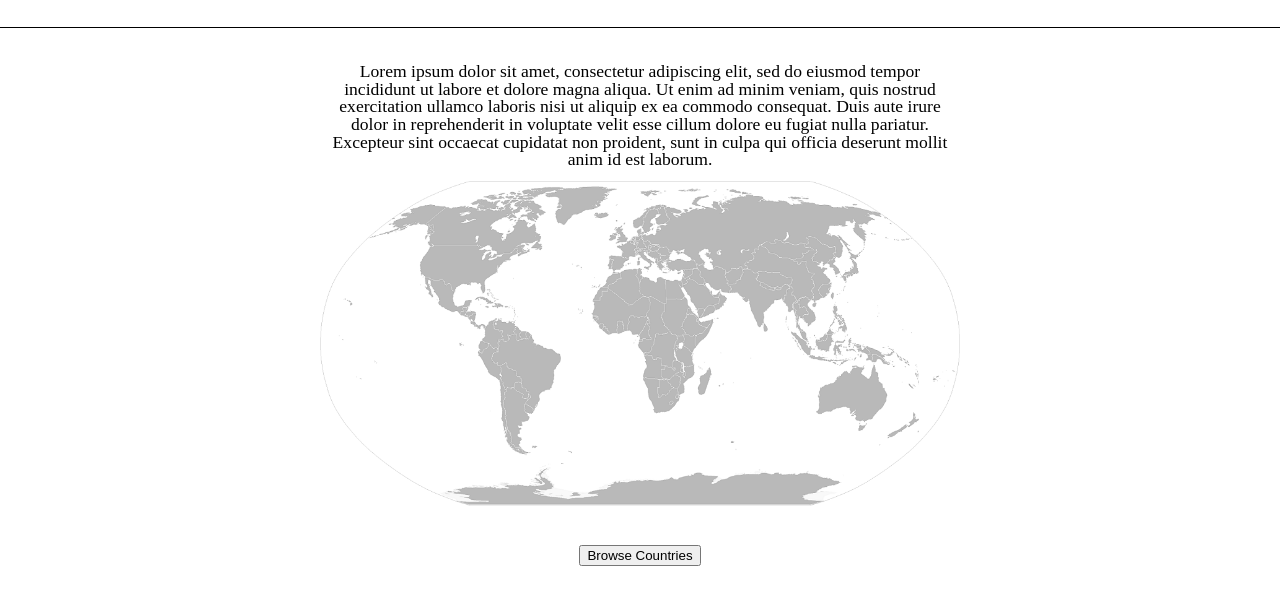
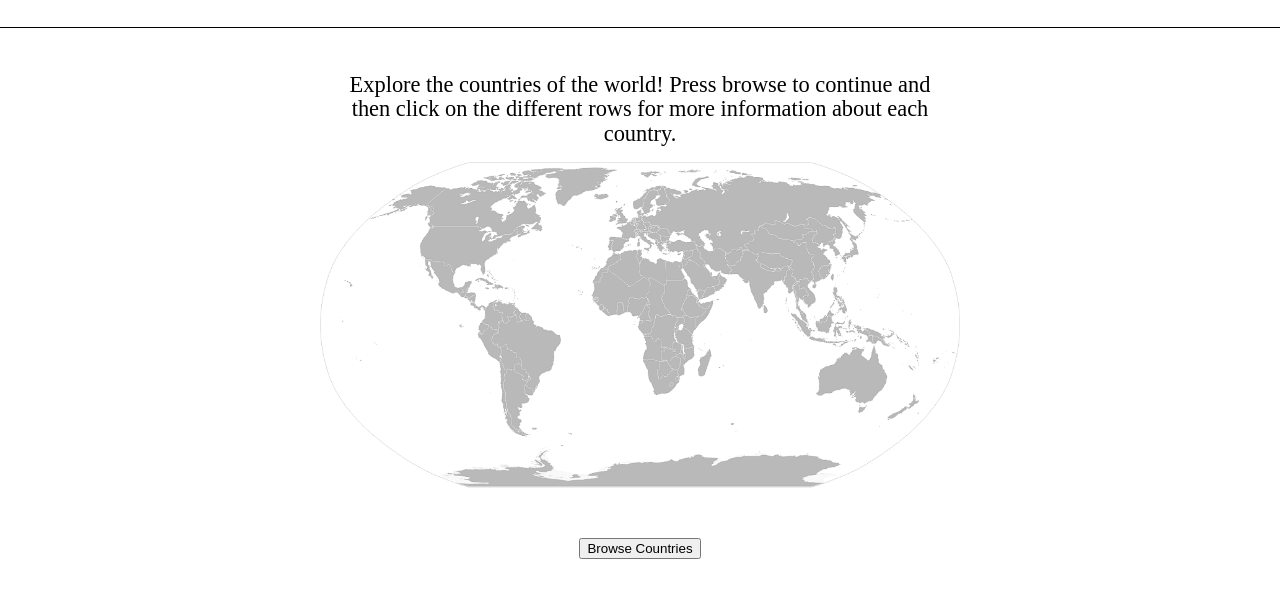
Before and after one commit to danlee9/countries-app, a website: page app/index.html in a window 1280 px wide. Shown: the part 69-674 px from the top of the page. Drawn offline with nearby package versions, Linux system fonts and the light colour scheme; some packages are replaced by stand-ins of ours.

Commit message:
Replace placeholder description with an actual description

```diff
--- a/app/components/style.css
+++ b/app/components/style.css
@@ -60,8 +60,9 @@ label {
 }
 
 #desc {
-	font-size: 1.1em;
-	width: 40%;
+	font-size: 1.4em;
+	line-height: 1.1em;
+	width: 35%;
 	margin: 2em auto;
 }
 
--- a/app/home/home.html
+++ b/app/home/home.html
@@ -1,6 +1,6 @@
 <div class="load" ng-class="{loading: home.isLoading}">
 	<main id="desc">
-		<p>Lorem ipsum dolor sit amet, consectetur adipiscing elit, sed do eiusmod tempor incididunt ut labore et dolore magna aliqua. Ut enim ad minim veniam, quis nostrud exercitation ullamco laboris nisi ut aliquip ex ea commodo consequat. Duis aute irure dolor in reprehenderit in voluptate velit esse cillum dolore eu fugiat nulla pariatur. Excepteur sint occaecat cupidatat non proident, sunt in culpa qui officia deserunt mollit anim id est laborum.</p>
+		<p>Explore the countries of the world! Press browse to continue and then click on the different rows for more information about each country.</p>
 		<img src="components/map.PNG" alt="">
 	</main>
 
```
